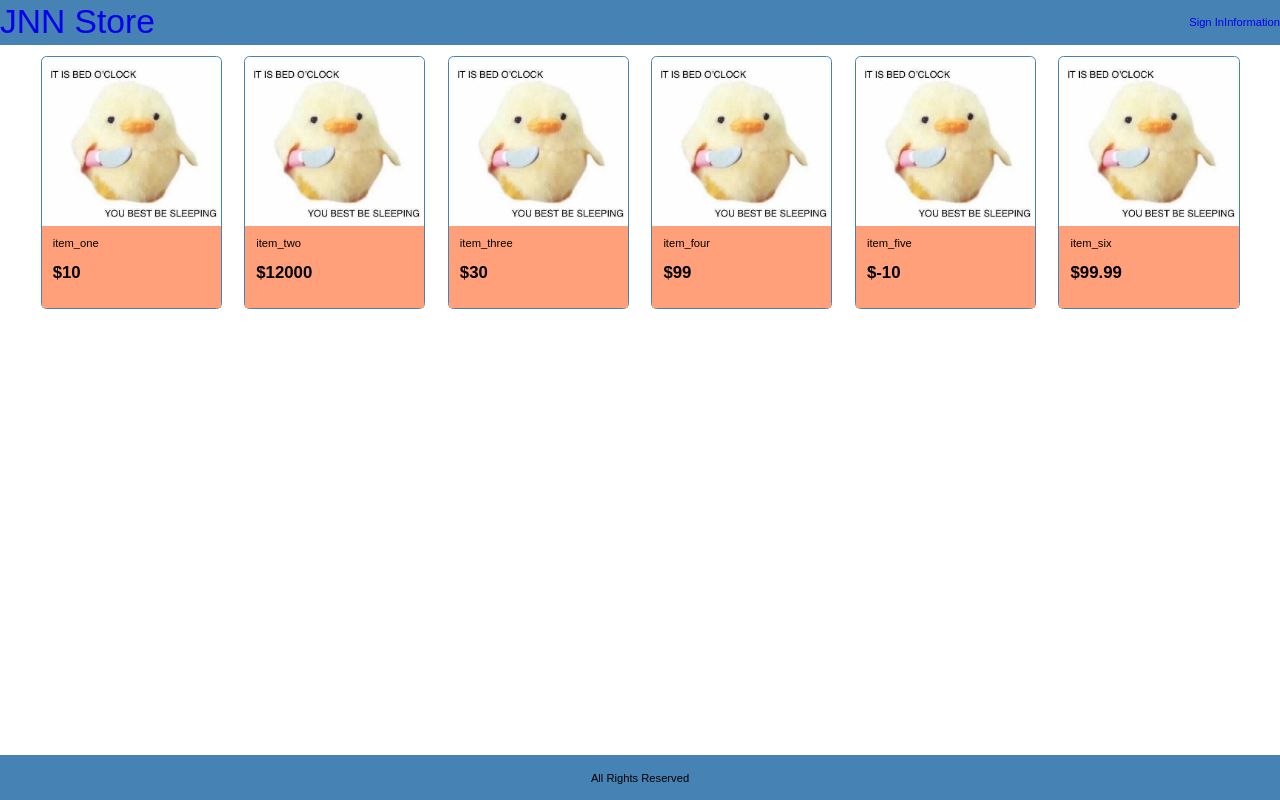
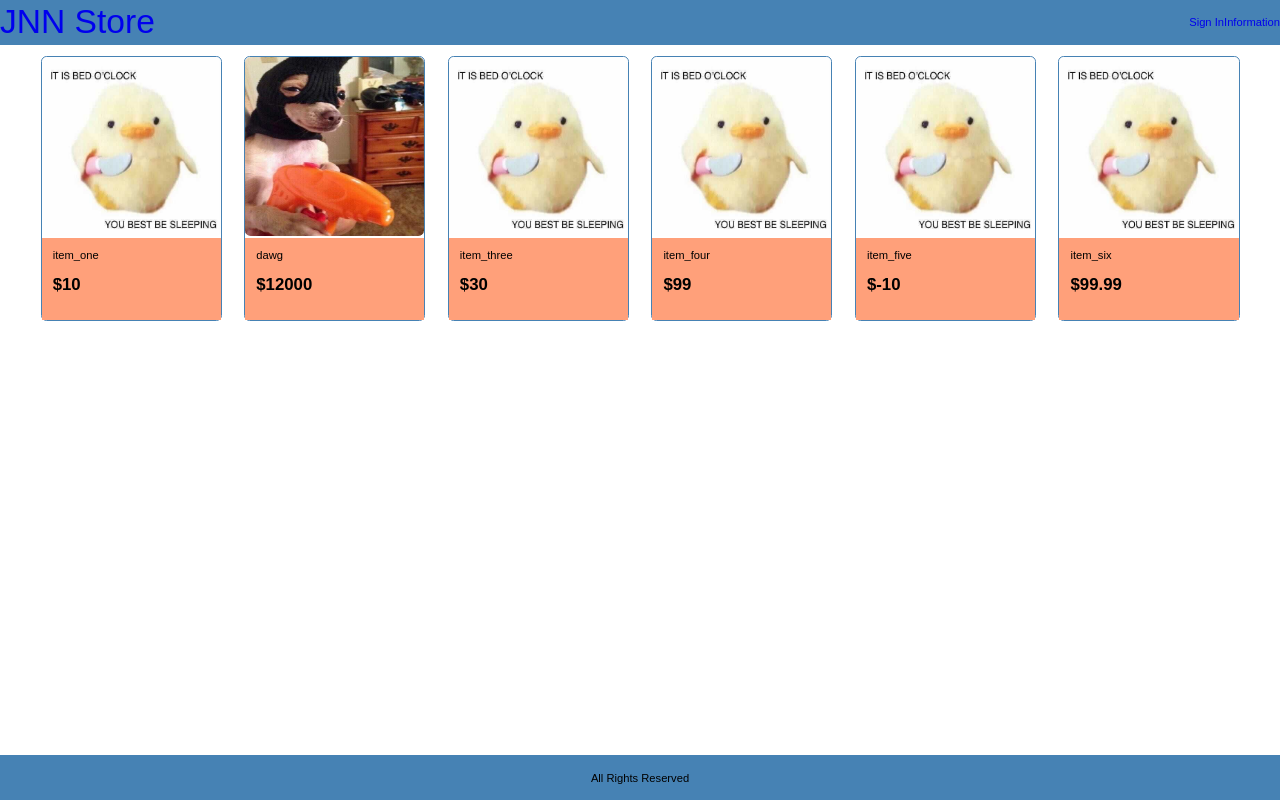
Before and after one commit to Jaysonnonat/jaysonecommerce, a React (Create React App) app in the folder frontend/: page / in a window 1280 px wide. Built offline with nearby package versions, Linux system fonts and the light colour scheme.

Commit message:
Added dog image

```diff
--- a/frontend/src/data.js
+++ b/frontend/src/data.js
@@ -7,9 +7,9 @@ export default {
             price: 10
         },
         {
-            name: 'item_two',
+            name: 'dawg',
             id: 2,
-            image: './images/bed.png',
+            image: './images/handsup.jpg',
             price: 12000
         },
         {
--- a/frontend/src/index.css
+++ b/frontend/src/index.css
@@ -35,15 +35,25 @@ img{
 }
 
 img.small{
+
+  min-height: 16rem;
+  min-width: 16rem;
   max-width: 16rem;
+  max-height: 16rem;
 }
 
 img.medium{
+  min-height: 29rem;
+  min-width: 29rem;
   max-width: 29rem;
+  max-height: 29rem;
 }
 
 img.large{
+  min-height: 44rem;
+  min-width: 44rem;
   max-width: 44rem;
+  max-height: 44rem;
 }
 
 a.logo{
--- a/frontend/src/pages/ItemPage.js
+++ b/frontend/src/pages/ItemPage.js
@@ -12,6 +12,11 @@ export default function Item(props) {
                 </div>
                 <img className="large" src={"./."+item.image} alt="something"></img>
             </div>
+            <div>
+                <button>
+                    Buy
+                </button>
+            </div>
         </div>
     )
 }
```
Also changed, not shown: frontend/public/images/handsup.jpg (added), 1 other file (tests, documents, lock files or other folders).
